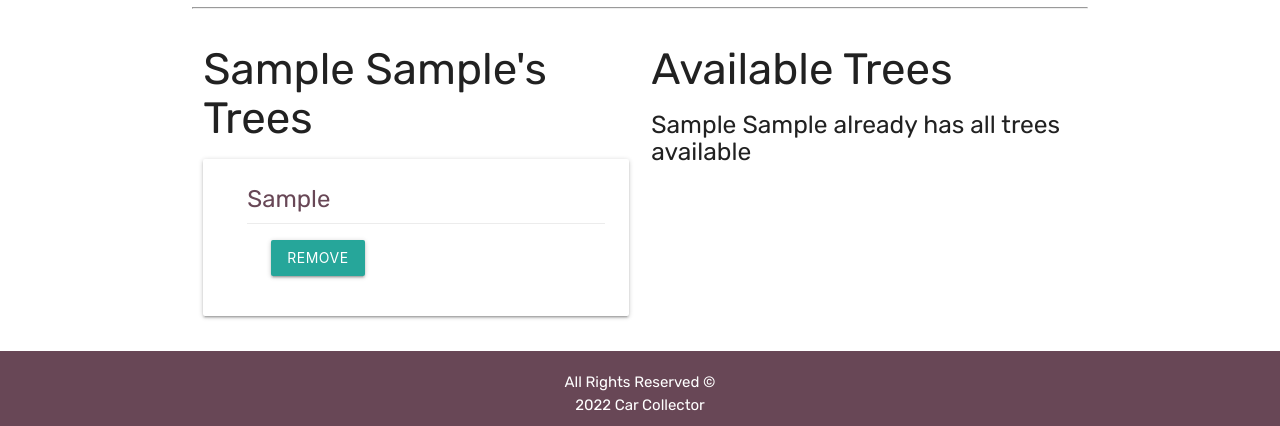
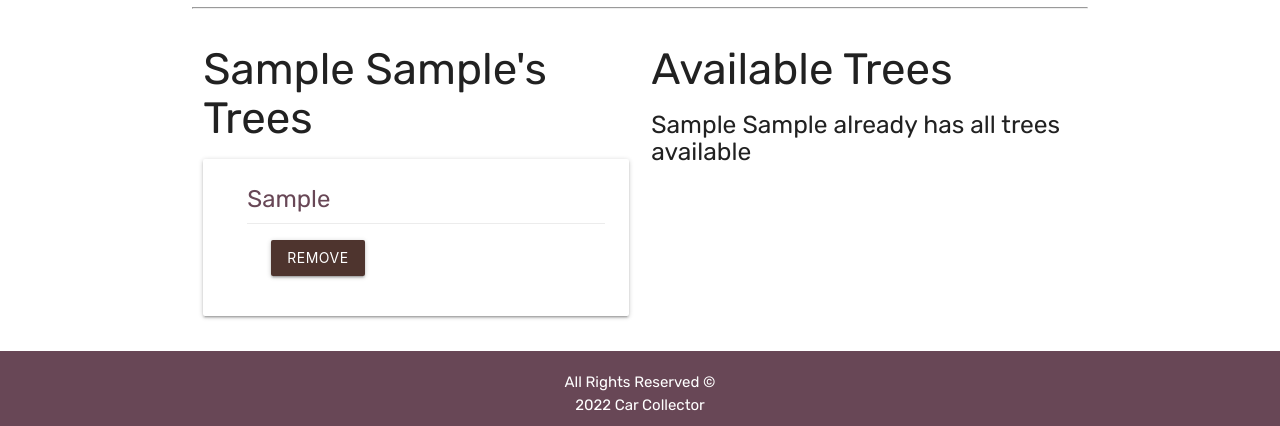
Before and after one commit to saraehutch94/car_collector, a Django app: page /cars/1/ in a window 1280 px wide. Shown: the part 526-952 px from the top of the page. Run offline with Django 4.2, Linux system fonts and the light colour scheme; tables that the repository leaves empty hold one stand-in row (values such as "Sample post").

Commit message:
import User model to models.py / add user attribute to Car model

```diff
--- a/main_app/models.py
+++ b/main_app/models.py
@@ -1,5 +1,6 @@
 from django.db import models
 from django.urls import reverse
+from django.contrib.auth.models import User
 
 # Create your models here.
 
@@ -27,6 +28,7 @@ class Car(models.Model):
     color = models.CharField(max_length=30)
     description = models.TextField(max_length=250)
     trees = models.ManyToManyField(Tree)
+    user = models.ForeignKey(User, on_delete=models.CASCADE)
 
     def __str__(self):
         return (f'{self.make} {self.model}')
--- a/main_app/templates/cars/detail.html
+++ b/main_app/templates/cars/detail.html
@@ -61,7 +61,7 @@
             method="POST"
           >
             {% csrf_token %}
-            <input type="submit" class="btn" value="Remove" />
+            <input type="submit" class="btn brown darken-3" value="Remove" />
           </form>
         </div>
       </div>
@@ -80,7 +80,7 @@
       <div class="card-action">
         <form action="{% url 'assoc_tree' car.id tree.id %}" method="POST">
           {% csrf_token %}
-          <button type="submit" class="btn">Add</button>
+          <button type="submit" class="btn brown lighten-1">Add</button>
         </form>
       </div>
     </div>
```
